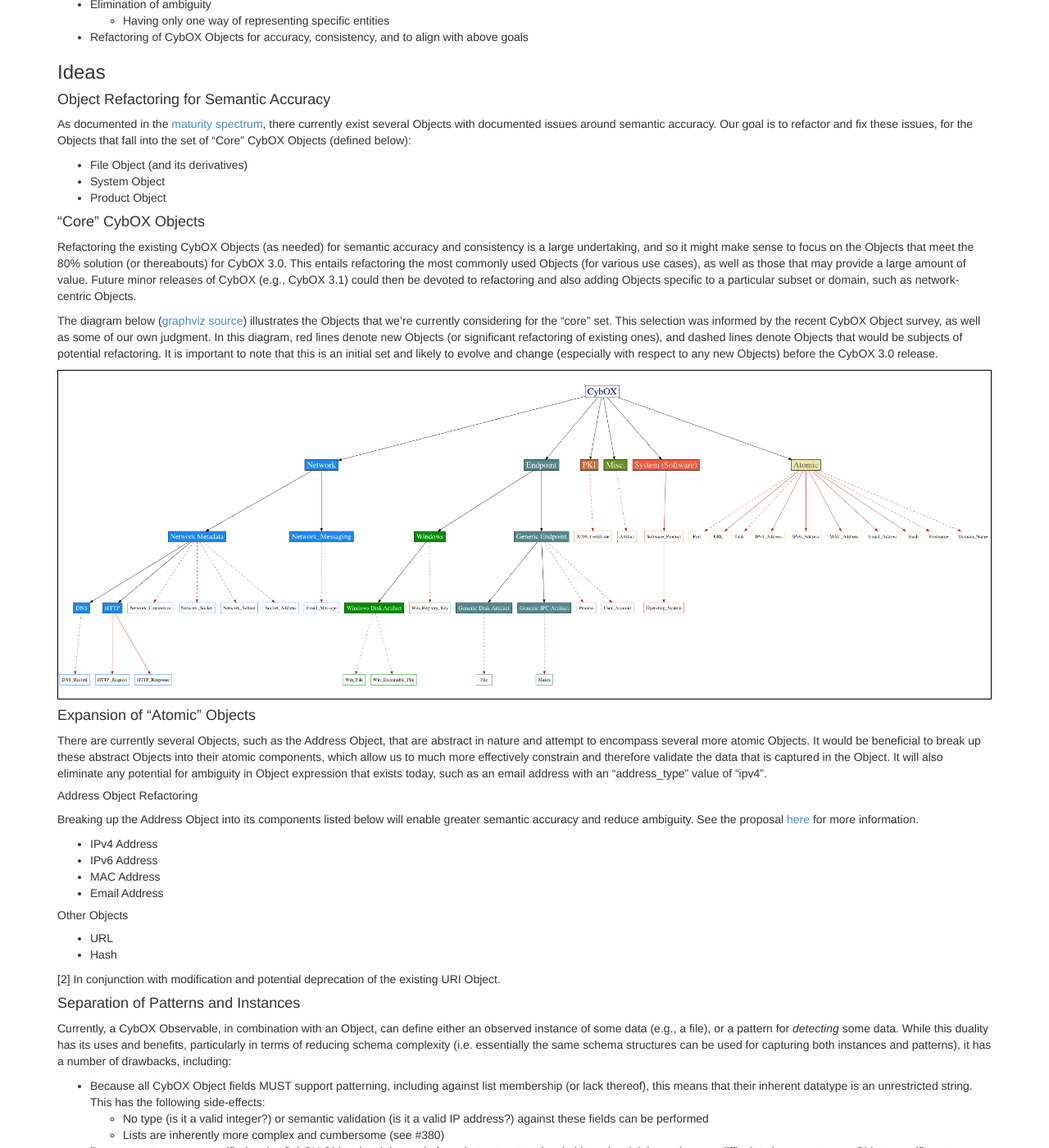
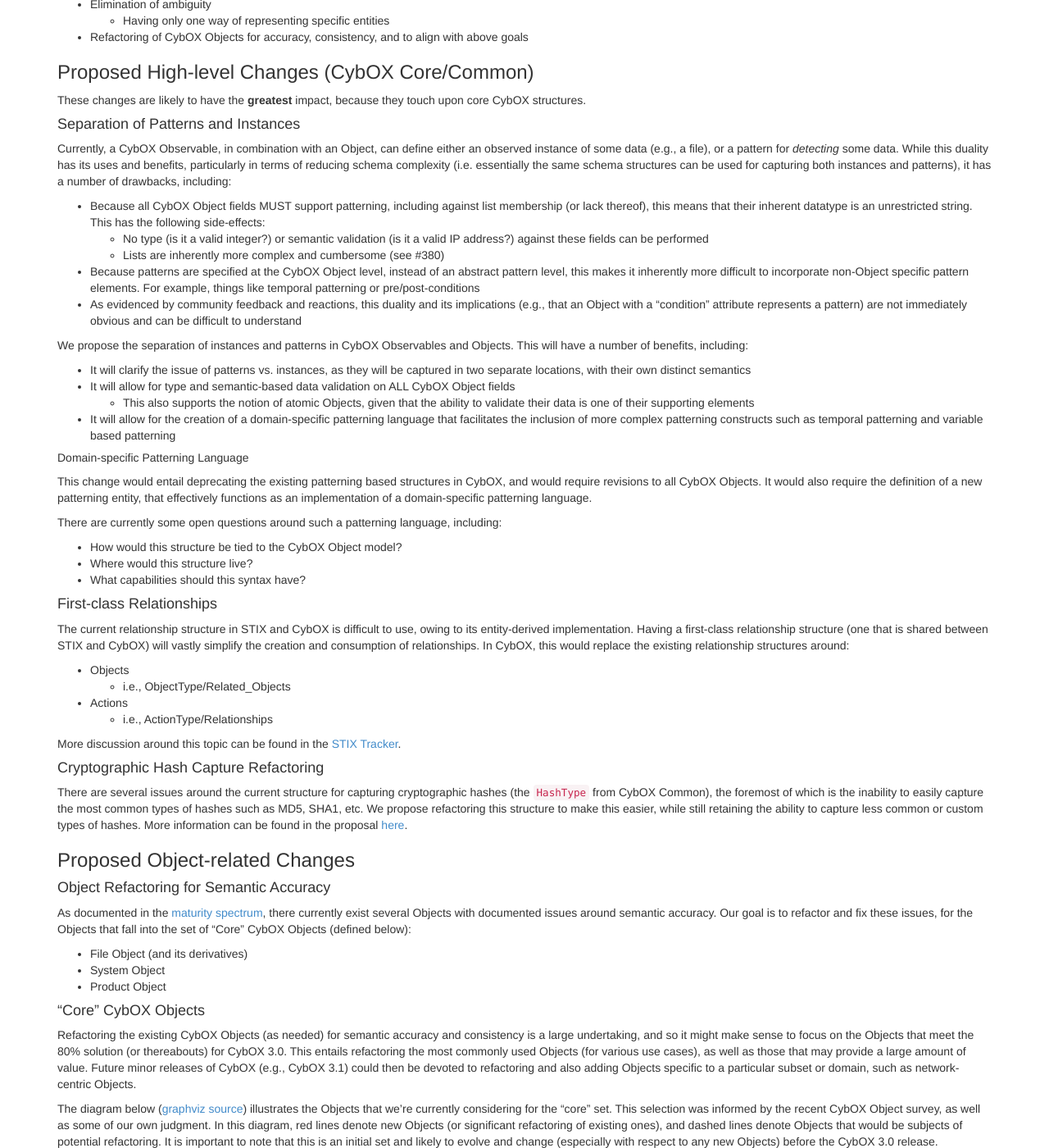
Before and after one commit to CybOXProject/cyboxproject.github.io, a Jekyll site: the page built from cybox3.0/index.md, in a window 1280 px wide and 1400 px high, scrolled down 246 px. Shown: the whole window at 82% size. Built offline with Jekyll 4.4.1, drawn with Linux system fonts in a browser that asks for light colours; Markdown is read by kramdown in place of the engine named in the settings; some of the changed text lies outside the part shown.

Commit message:
Added HashType refactor and updated for clarity

```diff
--- a/cybox3.0/index.md
+++ b/cybox3.0/index.md
@@ -4,50 +4,16 @@
 ---
 
 
-###Goals
+### Goals
 
 * Simplification
 * Elimination of ambiguity
     * Having only one way of representing specific entities
 * Refactoring of CybOX Objects for accuracy, consistency, and to align with above goals
 
-###Ideas
+### Proposed High-level Changes (CybOX Core/Common)
 
-#### Object Refactoring for Semantic Accuracy
-As documented in the [maturity spectrum](http://cyboxproject.github.io/maturity-spectrum/), there currently exist several Objects with documented issues around semantic accuracy. Our goal is to refactor and fix these issues, for the Objects that fall into the set of "Core" CybOX Objects (defined below):
-
-* File Object (and its derivatives)
-* System Object
-* Product Object
-
-#### "Core" CybOX Objects
-Refactoring the existing CybOX Objects (as needed) for semantic accuracy and consistency is a large undertaking, and so it might make sense to focus on the Objects that meet the 80% solution (or thereabouts) for CybOX 3.0. This entails refactoring the most commonly used Objects (for various use cases), as well as those that may provide a large amount of value. Future minor releases of CybOX (e.g., CybOX 3.1) could then be devoted to refactoring and also adding Objects specific to a particular subset or domain, such as network-centric Objects.
-
-The diagram below ([graphviz source](cybox_object_categories_3.0_core.dot)) illustrates the Objects that we're currently considering for the "core" set. This selection was informed by the recent CybOX Object survey, as well as some of our own judgment. In this diagram, red lines denote new Objects (or significant refactoring of existing ones), and dashed lines denote Objects that would be subjects of potential refactoring. It is important to note that this is an initial set and likely to evolve and change (especially with respect to any new Objects) before the CybOX 3.0 release.
-
-<a href="cybox_object_categories_3.0_core.png" target="_blank">
-<img src="cybox_object_categories_3.0_core.png" style="border:1px solid black;max-width:100%;" alt="Core CybOX Objects">
-</a>
-
-#### Expansion of "Atomic" Objects
-There are currently several Objects, such as the Address Object, that are abstract in nature and attempt to encompass several more atomic Objects. It would be beneficial to break up these abstract Objects into their atomic components, which allow us to much more effectively constrain and therefore validate the data that is captured in the Object. It will also eliminate any potential for ambiguity in Object expression that exists today, such as an email address with an "address_type" value of "ipv4".
-
-##### Address Object Refactoring
-
-Breaking up the Address Object into its components listed below will enable greater semantic accuracy and reduce ambiguity. See the proposal [here](https://github.com/CybOXProject/schemas/wiki/CybOX-3.0:-Address-Object-Refactoring) for more information.
-
-* IPv4 Address
-* IPv6 Address
-* MAC Address
-* Email Address
-
-##### Other Objects
-
-* URL
-* Hash
-
-[2] In conjunction with modification and potential deprecation of the existing URI Object.
-
+These changes are likely to have the **greatest** impact, because they touch upon core CybOX structures.
 
 #### Separation of Patterns and Instances
 Currently, a CybOX Observable, in combination with an Object, can define either an observed instance of some data (e.g., a file), or a pattern for *detecting* some data. While this duality has its uses and benefits, particularly in terms of reducing schema complexity (i.e. essentially the same schema structures can be used for capturing both instances and patterns), it has a number of drawbacks, including:
@@ -85,3 +51,44 @@
     * i.e., ActionType/Relationships
 
 More discussion around this topic can be found in the [STIX Tracker](https://github.com/STIXProject/schemas/issues/291).
+
+#### Cryptographic Hash Capture Refactoring
+
+There are several issues around the current structure for capturing cryptographic hashes (the `HashType` from CybOX Common), the foremost of which is the inability to easily capture the most common types of hashes such as MD5, SHA1, etc. We propose refactoring this structure to make this easier, while still retaining the ability to capture less common or custom types of hashes. More information can be found in the proposal [here](https://github.com/CybOXProject/schemas/wiki/CybOX-3.0:-HashType-Refactoring).
+
+### Proposed Object-related Changes
+
+#### Object Refactoring for Semantic Accuracy
+As documented in the [maturity spectrum](http://cyboxproject.github.io/maturity-spectrum/), there currently exist several Objects with documented issues around semantic accuracy. Our goal is to refactor and fix these issues, for the Objects that fall into the set of "Core" CybOX Objects (defined below):
+
+* File Object (and its derivatives)
+* System Object
+* Product Object
+
+#### "Core" CybOX Objects
+Refactoring the existing CybOX Objects (as needed) for semantic accuracy and consistency is a large undertaking, and so it might make sense to focus on the Objects that meet the 80% solution (or thereabouts) for CybOX 3.0. This entails refactoring the most commonly used Objects (for various use cases), as well as those that may provide a large amount of value. Future minor releases of CybOX (e.g., CybOX 3.1) could then be devoted to refactoring and also adding Objects specific to a particular subset or domain, such as network-centric Objects.
+
+The diagram below ([graphviz source](cybox_object_categories_3.0_core.dot)) illustrates the Objects that we're currently considering for the "core" set. This selection was informed by the recent CybOX Object survey, as well as some of our own judgment. In this diagram, red lines denote new Objects (or significant refactoring of existing ones), and dashed lines denote Objects that would be subjects of potential refactoring. It is important to note that this is an initial set and likely to evolve and change (especially with respect to any new Objects) before the CybOX 3.0 release.
+
+<a href="cybox_object_categories_3.0_core.png" target="_blank">
+<img src="cybox_object_categories_3.0_core.png" style="border:1px solid black;max-width:100%;" alt="Core CybOX Objects">
+</a>
+
+#### Expansion of "Atomic" Objects
+There are currently several Objects, such as the Address Object, that are abstract in nature and attempt to encompass several more atomic Objects. It would be beneficial to break up these abstract Objects into their atomic components, which allow us to much more effectively constrain and therefore validate the data that is captured in the Object. It will also eliminate any potential for ambiguity in Object expression that exists today, such as an email address with an "address_type" value of "ipv4".
+
+##### Address Object Refactoring
+
+Breaking up the Address Object into its components listed below will enable greater semantic accuracy and reduce ambiguity. See the proposal [here](https://github.com/CybOXProject/schemas/wiki/CybOX-3.0:-Address-Object-Refactoring) for more information.
+
+* IP Address
+    * IPv4 Address
+    * IPv6 Address
+* MAC Address
+* Email Address
+
+##### Other Objects
+
+* URL [1]
+
+[1] In conjunction with modification and potential deprecation of the existing URI Object.
```
